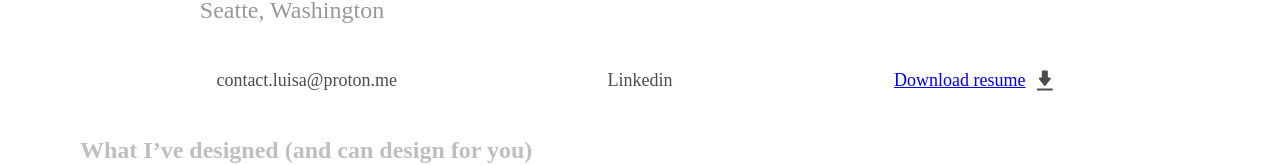
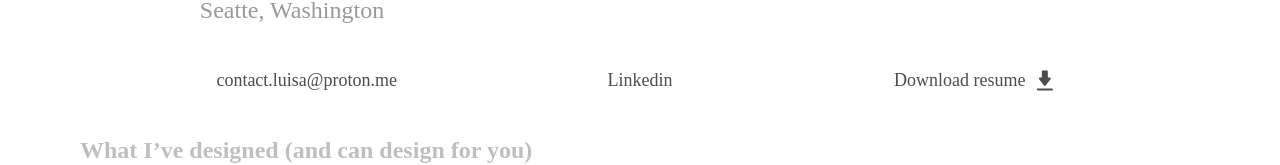
Before and after one commit to luisadeguimaraes/portfolio, a React (Vite) app: page / in a window 1280 px wide. Shown: the part 385-550 px from the top of the page. Built offline with nearby package versions, Linux system fonts and the light colour scheme; a web font is replaced by a local one.

Commit message:
fix: fixed the stylings on the resume download button.

```diff
--- a/src/components/sections/Hero/Contact/Contact.module.css
+++ b/src/components/sections/Hero/Contact/Contact.module.css
@@ -11,6 +11,7 @@
   font-size: 18px;
   color: #4d4d4d;
   padding: 1rem;
+
 }
 
 .contactItem {
@@ -20,6 +21,7 @@
   justify-content: center;
   padding: 10px;
   box-sizing: border-box;
+
 }
 
 .contactText {
@@ -36,4 +38,6 @@
   display: flex;
   align-items: center;
   gap: 10px;
+    text-decoration: none;
+
 }
--- a/src/components/sections/Hero/Contact/Resume.tsx
+++ b/src/components/sections/Hero/Contact/Resume.tsx
@@ -3,8 +3,8 @@ import styles from "./Contact.module.css";
 const Resume = () => {
   return (
     <div className={styles.contactItem}>
-      <a href="/path-to-your-resume.pdf" download className={styles.resume}>
-        <span className={styles.contactText}>Download resume</span>
+      <a href="/path-to-your-resume.pdf" download className={`${styles.resume} ${styles.contactText}`}>
+        <span>Download resume</span>
         <svg
           className={styles.vectorIcon}
           width="17"
```
